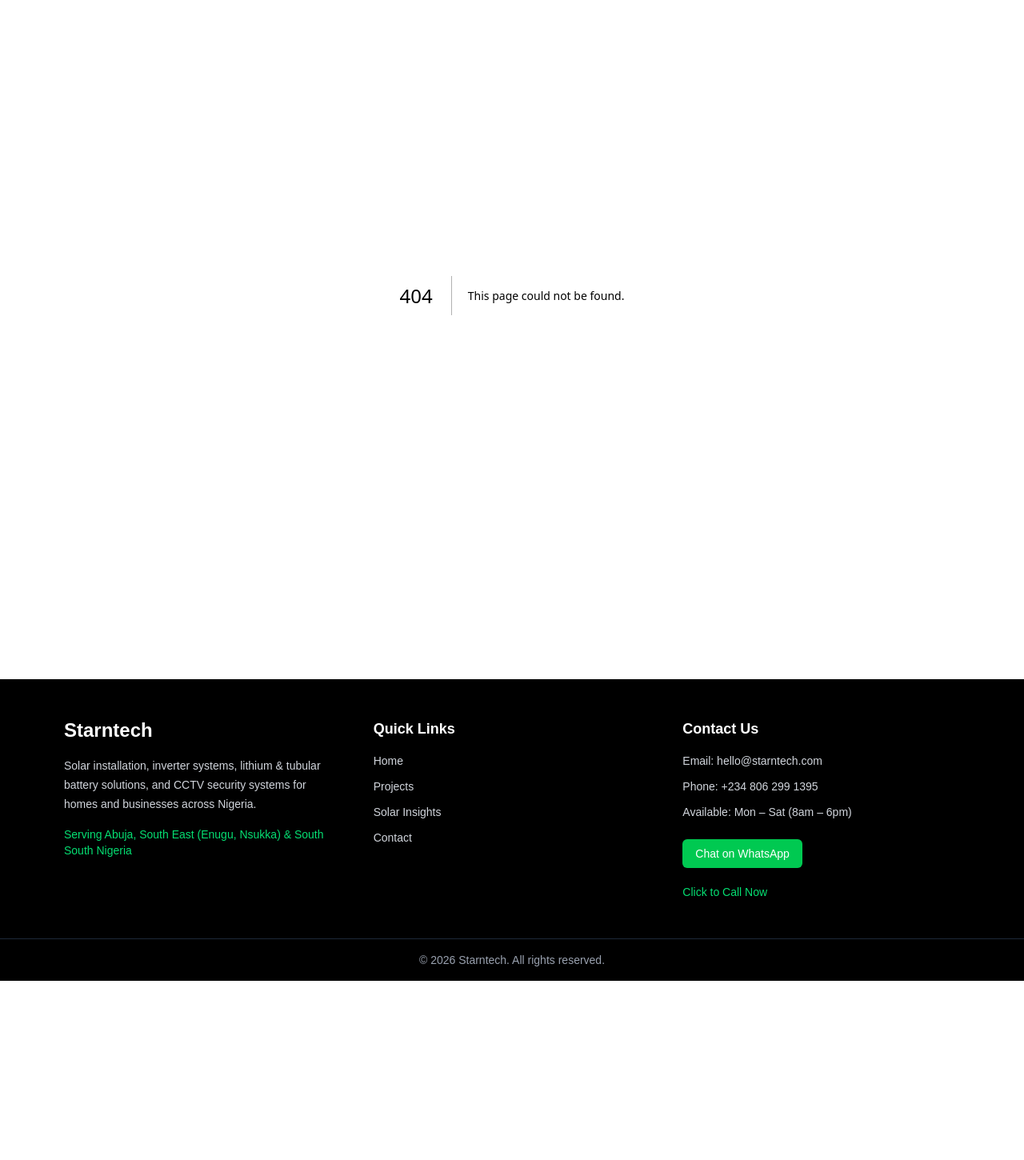
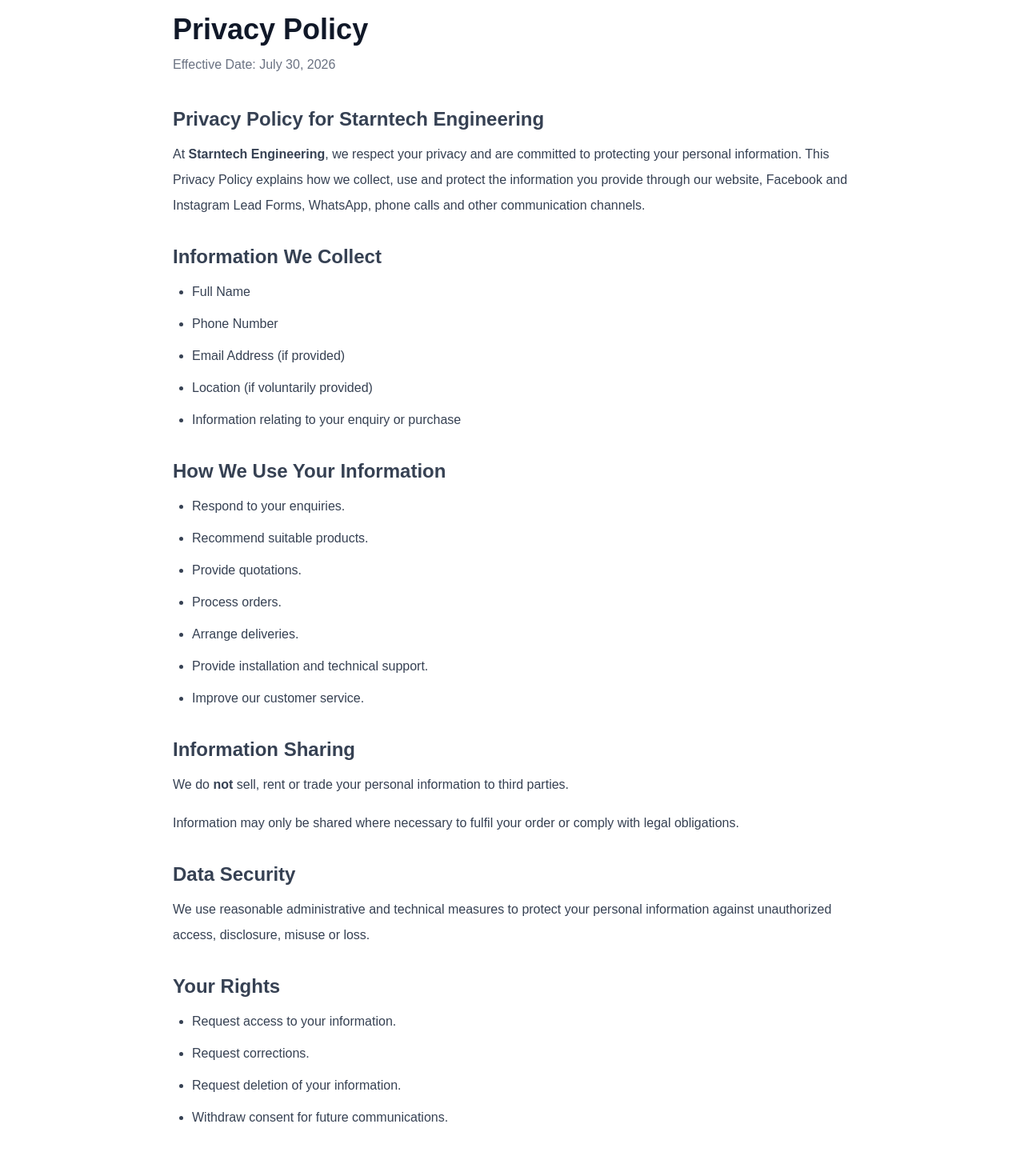
Before and after one commit to Gentlestan/starntech, a Next.js app: page /privacy-policy in a window 1280 px wide. Before the commit this address had no page. Shown: the part 100-1550 px from the top of the page at 80% size. Before the commit the page ends 1326 px from the top, so only its background shows below. Built offline with nearby package versions, Linux system fonts and the light colour scheme.

Commit message:
added privacy-policy

```diff
--- /dev/null
+++ b/pages/privacy-policy.tsx
@@ -0,0 +1,134 @@
+
+export default function PrivacyPolicy() {
+  return (
+    <>
+      <main className="max-w-4xl mx-auto px-6 py-12">
+        <h1 className="text-4xl font-bold text-gray-900 mb-3">
+          Privacy Policy
+        </h1>
+
+        <p className="text-gray-500 mb-10">
+          Effective Date: July 30, 2026
+        </p>
+
+        <section className="space-y-8 text-gray-700 leading-8">
+
+          <div>
+            <h2 className="text-2xl font-semibold mb-3">
+              Privacy Policy for Starntech Engineering
+            </h2>
+
+            <p>
+              At <strong>Starntech Engineering</strong>, we respect your privacy
+              and are committed to protecting your personal information. This
+              Privacy Policy explains how we collect, use and protect the
+              information you provide through our website, Facebook and
+              Instagram Lead Forms, WhatsApp, phone calls and other communication
+              channels.
+            </p>
+          </div>
+
+          <div>
+            <h2 className="text-2xl font-semibold mb-3">
+              Information We Collect
+            </h2>
+
+            <ul className="list-disc pl-6 space-y-2">
+              <li>Full Name</li>
+              <li>Phone Number</li>
+              <li>Email Address (if provided)</li>
+              <li>Location (if voluntarily provided)</li>
+              <li>Information relating to your enquiry or purchase</li>
+            </ul>
+          </div>
+
+          <div>
+            <h2 className="text-2xl font-semibold mb-3">
+              How We Use Your Information
+            </h2>
+
+            <ul className="list-disc pl-6 space-y-2">
+              <li>Respond to your enquiries.</li>
+              <li>Recommend suitable products.</li>
+              <li>Provide quotations.</li>
+              <li>Process orders.</li>
+              <li>Arrange deliveries.</li>
+              <li>Provide installation and technical support.</li>
+              <li>Improve our customer service.</li>
+            </ul>
+          </div>
+
+          <div>
+            <h2 className="text-2xl font-semibold mb-3">
+              Information Sharing
+            </h2>
+
+            <p>
+              We do <strong>not</strong> sell, rent or trade your personal
+              information to third parties.
+            </p>
+
+            <p className="mt-4">
+              Information may only be shared where necessary to fulfil your
+              order or comply with legal obligations.
+            </p>
+          </div>
+
+          <div>
+            <h2 className="text-2xl font-semibold mb-3">
+              Data Security
+            </h2>
+
+            <p>
+              We use reasonable administrative and technical measures to protect
+              your personal information against unauthorized access, disclosure,
+              misuse or loss.
+            </p>
+          </div>
+
+          <div>
+            <h2 className="text-2xl font-semibold mb-3">
+              Your Rights
+            </h2>
+
+            <ul className="list-disc pl-6 space-y-2">
+              <li>Request access to your information.</li>
+              <li>Request corrections.</li>
+              <li>Request deletion of your information.</li>
+              <li>Withdraw consent for future communications.</li>
+            </ul>
+          </div>
+
+          <div>
+            <h2 className="text-2xl font-semibold mb-3">
+              Contact Us
+            </h2>
+
+            <p>
+              If you have questions regarding this Privacy Policy, please contact:
+            </p>
+
+            <div className="mt-4 space-y-2">
+              <p><strong>Starntech Engineering</strong></p>
+              <p>📞 +234 806 299 1395</p>
+              <p>📧 support@starntech.com</p>
+              <p>🌐 https://starntech.com</p>
+            </div>
+          </div>
+
+          <div>
+            <h2 className="text-2xl font-semibold mb-3">
+              Changes to this Policy
+            </h2>
+
+            <p>
+              We may update this Privacy Policy occasionally. Any changes will
+              be posted on this page with an updated effective date.
+            </p>
+          </div>
+
+        </section>
+      </main>
+    </>
+  );
+}
```
